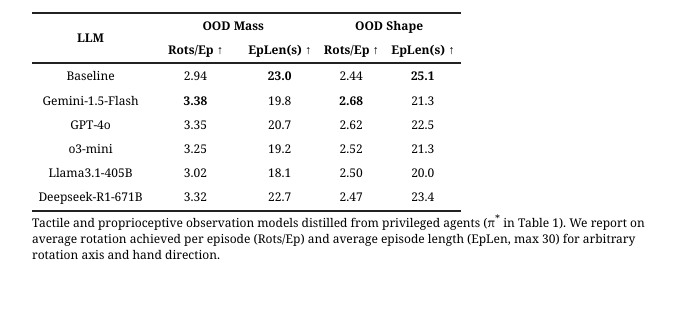
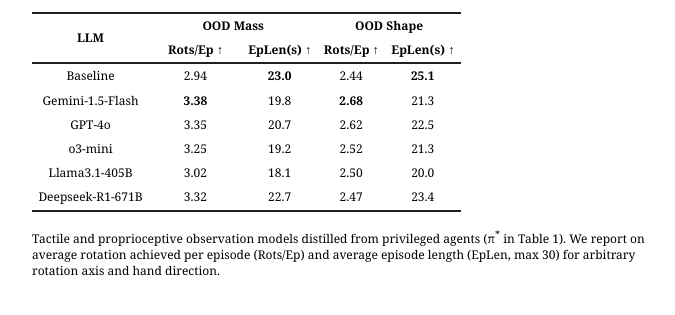
Before and after one commit to hpfield/text2touch-website, a Jekyll site: the page assets/tables/distilled.html, which Jekyll copies as it is, in a window 1280 px wide. Shown: the top 315 px of the page, without its empty margins (283-958 px from the left). Built offline with Jekyll 4.4.1, drawn with Linux system fonts in a browser that asks for light colours.

```diff
--- a/assets/tables/LLM-stats.html
+++ b/assets/tables/LLM-stats.html
@@ -174,7 +174,7 @@
   </div>
 
   <caption id="llm-extensive-caption">
-    Comparison of LLM-generated and human-designed reward functions when used to train models with privileged information in simulation.
+    <br>Comparison of LLM-generated and human-designed reward functions when used to train models with privileged information in simulation.
     <strong>Performance:</strong> Rotations per episode (Rots/Ep), episode lengths (EpLen(s)), reward correlation with baseline (Corr) and generation rate of runnable code (GR) of the model with the highest Rots/Ep (&pi;<sup>*</sup>) and the average over that reward function&#8217;s repeated training runs.
     <strong>Code Quality:</strong> For the reward function producing &pi;<sup>*</sup> and the average over all trained reward functions, we record the variables used from the environment (Vars), the lines of code in the function body (LoC) and the Halstead Volume (HV).
   </caption>
--- a/assets/tables/distilled.html
+++ b/assets/tables/distilled.html
@@ -112,7 +112,7 @@
   </div>
 
   <caption id="llm-s2-caption">
-    Tactile and proprioceptive observation models distilled from privileged agents (&pi;<sup>*</sup> in Table&nbsp;1). We report on average rotation achieved per episode (Rots/Ep) and average episode length (EpLen, max 30) for arbitrary rotation axis and hand direction.
+    <br>Tactile and proprioceptive observation models distilled from privileged agents (&pi;<sup>*</sup> in Table&nbsp;1). We report on average rotation achieved per episode (Rots/Ep) and average episode length (EpLen, max 30) for arbitrary rotation axis and hand direction.
   </caption>
 </div>
 
--- a/assets/tables/prompt_strategies.html
+++ b/assets/tables/prompt_strategies.html
@@ -149,6 +149,6 @@
   </div>
 
   <caption id="llm-perf-caption">
-    Highest 360° rotations per episode (Rots/Ep) split into best, average and overall frequency of episodes with s &gt; 1 (Solve Rate) across 5 LLMs and 4 prompting strategies.
+    <br>Highest 360° rotations per episode (Rots/Ep) split into best, average and overall frequency of episodes with s &gt; 1 (Solve Rate) across 5 LLMs and 4 prompting strategies.
   </caption>
 </div>
--- a/assets/tables/real-world.html
+++ b/assets/tables/real-world.html
@@ -142,7 +142,7 @@
   </div>
 
   <caption id="avg-orientation-caption">
-    Real-World average full rotations (Rot) and Time To Terminate (TTT, maximum 30s) in seconds across all objects, per approach and hand orientation.
+    <br>Real-World average full rotations (Rot) and Time To Terminate (TTT, maximum 30s) in seconds across all objects, per approach and hand orientation.
   </caption>
   </div>
 
```
